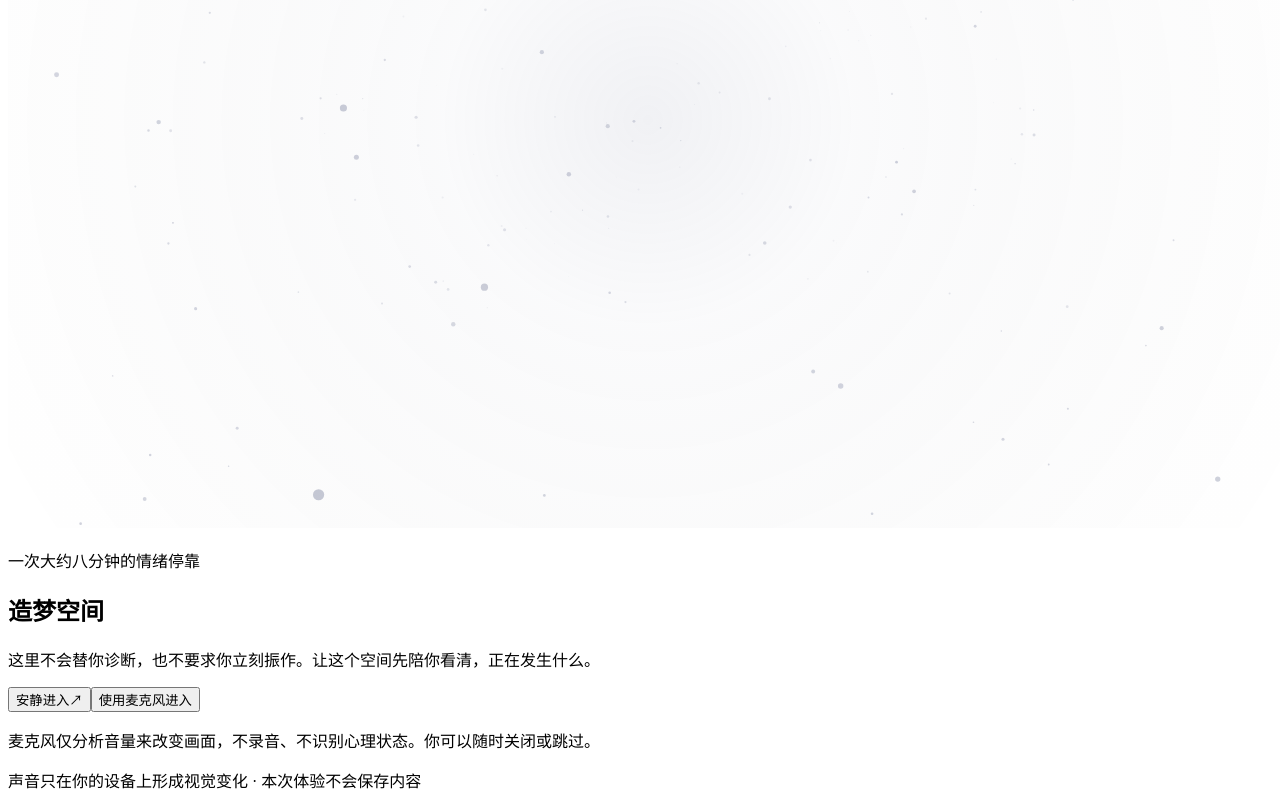
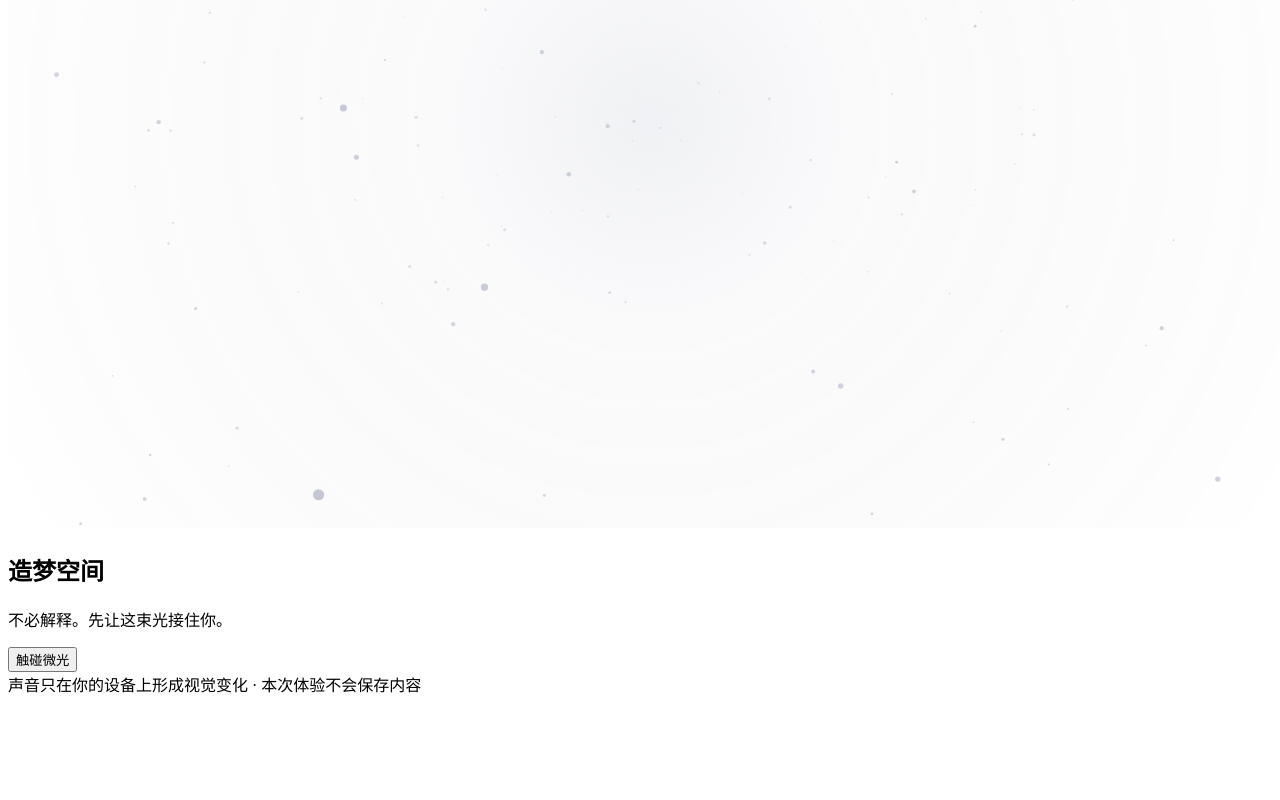
Before and after one commit to zuoherry66-boop/-Mindspace, a React (Vite) app: page / in a window 1280 px wide. Shown: the part 329-1129 px from the top of the page. After the commit the page ends 1033 px from the top, so only its background shows below. Built offline with nearby package versions, Linux system fonts and the light colour scheme; the HTML template or start-up script is replaced by a standard one.

Commit message:
feat: connect the animation-first emotional journey

```diff
--- a/src/App.tsx
+++ b/src/App.tsx
@@ -1,7 +1,6 @@
-import { useMemo, useState } from 'react'
+import { useMemo, useRef, useState } from 'react'
+import { DreamCanvas } from './components/DreamCanvas'
 import { ExperienceChrome } from './components/ExperienceChrome'
-import { DreamCanvas } from './components/DreamCanvas'
-import { reflectionQuestions } from './data/questions'
 import { useMicrophoneLevel } from './hooks/useMicrophoneLevel'
 import {
   createInitialExperience,
@@ -10,73 +9,75 @@ import {
   selectEmotion,
   type EmotionLabel,
 } from './lib/experience'
+import { interpretGesture, type GesturePoint } from './lib/gesture'
+import { createInteractionSignal } from './lib/interaction'
 import { assessSafety, normalizeUserText } from './lib/safety'
+import type { VisualStage as Stage } from './lib/visualProfile'
 import { ArrivalStage } from './stages/ArrivalStage'
-import { CalibrationStage } from './stages/CalibrationStage'
 import { ClosureStage } from './stages/ClosureStage'
-import { ConfirmationStage } from './stages/ConfirmationStage'
-import { EmbodimentStage } from './stages/EmbodimentStage'
-import { ExpressionStage } from './stages/ExpressionStage'
+import { DistanceStage } from './stages/DistanceStage'
+import { EmotionConstellationStage } from './stages/EmotionConstellationStage'
 import { HelpStage } from './stages/HelpStage'
-import { ValuesStage } from './stages/ValuesStage'
-
-import type { VisualStage as Stage } from './lib/visualProfile'
+import { ReleaseStage } from './stages/ReleaseStage'
+import { TactileCalibrationStage } from './stages/TactileCalibrationStage'
+import { ValueLightsStage } from './stages/ValueLightsStage'
 
 const stageProgress: Record<Stage, number> = {
   arrival: 0,
-  calibration: 0.2,
-  confirmation: 0.4,
-  expression: 0.55,
-  embodiment: 0.7,
-  values: 0.85,
+  calibration: 0.18,
+  confirmation: 0.36,
+  expression: 0.54,
+  embodiment: 0.72,
+  values: 0.88,
   closure: 1,
   help: 0,
 }
 
 export default function App() {
   const [stage, setStage] = useState<Stage>('arrival')
-  const [questionIndex, setQuestionIndex] = useState(0)
   const [experience, setExperience] = useState(createInitialExperience)
-  const [prefersMicrophone, setPrefersMicrophone] = useState(false)
   const [reflection, setReflection] = useState('')
   const [chosenValue, setChosenValue] = useState('')
   const [action, setAction] = useState('')
   const [reducedMotion, setReducedMotion] = useState(
     () => window.matchMedia?.('(prefers-reduced-motion: reduce)').matches ?? false,
   )
+  const interactionRef = useRef(createInteractionSignal())
   const microphone = useMicrophoneLevel()
+  const candidates = useMemo(() => deriveEmotionCandidates(experience), [experience])
 
-  const candidates = useMemo(() => deriveEmotionCandidates(experience), [experience])
+  const resetInteraction = () => {
+    Object.assign(interactionRef.current, createInteractionSignal())
+  }
 
   const reset = () => {
     microphone.stop()
+    resetInteraction()
     setStage('arrival')
-    setQuestionIndex(0)
     setExperience(createInitialExperience())
-    setPrefersMicrophone(false)
     setReflection('')
     setChosenValue('')
     setAction('')
   }
 
-  const answerQuestion = (answer: string) => {
-    const question = reflectionQuestions[questionIndex]
-    const nextExperience = recordAnswer(experience, question.key, answer)
-    setExperience(nextExperience)
-    if (questionIndex === reflectionQuestions.length - 1) {
-      setStage('confirmation')
-      return
-    }
-    setQuestionIndex((current) => current + 1)
+  const completeGesture = (point: GesturePoint) => {
+    const meaning = interpretGesture(point)
+    let next = recordAnswer(experience, 'energy', meaning.energy)
+    next = recordAnswer(next, 'body', meaning.body)
+    next = recordAnswer(next, 'impulse', meaning.impulse)
+    setExperience(next)
+    setStage('confirmation')
   }
 
   const confirmEmotion = (emotion: EmotionLabel) => {
     setExperience((current) => selectEmotion(current, emotion))
+    resetInteraction()
     setStage('expression')
   }
 
-  const acceptReflection = (input: string) => {
+  const finishRelease = (input: string) => {
     microphone.stop()
+    resetInteraction()
     const normalized = normalizeUserText(input)
     if (assessSafety(normalized) === 'urgent') {
       setStage('help')
@@ -86,7 +87,7 @@ export default function App() {
     setStage('embodiment')
   }
 
-  const completeExperience = (value: string, nextAction: string) => {
+  const finishValues = (value: string, nextAction: string) => {
     setChosenValue(value)
     setAction(normalizeUserText(nextAction))
     setStage('closure')
@@ -95,41 +96,36 @@ export default function App() {
   const content = (() => {
     switch (stage) {
       case 'arrival':
-        return (
-          <ArrivalStage
-            onStart={(withMicrophone) => {
-              setPrefersMicrophone(withMicrophone)
-              setStage('calibration')
-            }}
-          />
-        )
+        return <ArrivalStage onStart={() => setStage('calibration')} />
       case 'calibration':
-        return (
-          <CalibrationStage
-            index={questionIndex}
-            total={reflectionQuestions.length}
-            question={reflectionQuestions[questionIndex]}
-            onAnswer={answerQuestion}
-          />
-        )
+        return <TactileCalibrationStage interactionRef={interactionRef} onComplete={completeGesture} />
       case 'confirmation':
-        return <ConfirmationStage candidates={candidates} onConfirm={confirmEmotion} />
+        return <EmotionConstellationStage candidates={candidates} onConfirm={confirmEmotion} />
       case 'expression':
         return (
-          <ExpressionStage
-            emotion={experience.confirmedEmotion ?? candidates[0]}
-            prefersMicrophone={prefersMicrophone}
+          <ReleaseStage
+            emotion={experience.confirmedEmotion ?? candidates[0] ?? '说不清'}
+            interactionRef={interactionRef}
             microphoneStatus={microphone.status}
             microphoneLevel={microphone.level}
             onStartMicrophone={() => void microphone.start()}
             onStopMicrophone={microphone.stop}
-            onContinue={acceptReflection}
+            onContinue={finishRelease}
           />
         )
       case 'embodiment':
-        return <EmbodimentStage reflection={reflection} onContinue={() => setStage('values')} />
+        return (
+          <DistanceStage
+            reflection={reflection}
+            interactionRef={interactionRef}
+            onContinue={() => {
+              resetInteraction()
+              setStage('values')
+            }}
+          />
+        )
       case 'values':
-        return <ValuesStage onComplete={completeExperience} />
+        return <ValueLightsStage onComplete={finishValues} />
       case 'closure':
         return <ClosureStage value={chosenValue} action={action} onRestart={reset} />
       case 'help':
@@ -142,6 +138,7 @@ export default function App() {
       progress={stageProgress[stage]}
       onHelp={() => {
         microphone.stop()
+        resetInteraction()
         setStage('help')
       }}
       reducedMotion={reducedMotion}
@@ -151,9 +148,14 @@ export default function App() {
         stage={stage}
         emotion={experience.confirmedEmotion ?? candidates[0] ?? '说不清'}
         microphoneLevel={microphone.level}
+        interactionRef={interactionRef}
         reducedMotion={reducedMotion}
       />
-      <div className={reducedMotion ? 'stage-layer reduce-motion' : 'stage-layer'} aria-live="polite">
+      <div
+        key={stage}
+        className={reducedMotion ? 'stage-layer reduce-motion' : 'stage-layer'}
+        aria-live="polite"
+      >
         {content}
       </div>
     </ExperienceChrome>
--- a/src/stages/ArrivalStage.tsx
+++ b/src/stages/ArrivalStage.tsx
@@ -1,27 +1,16 @@
 interface ArrivalStageProps {
-  onStart: (withMicrophone: boolean) => void
+  onStart: () => void
 }
 
 export function ArrivalStage({ onStart }: ArrivalStageProps) {
   return (
     <section className="stage stage-arrival" aria-labelledby="arrival-title">
-      <p className="stage-eyebrow">一次大约八分钟的情绪停靠</p>
       <h1 id="arrival-title">造梦空间</h1>
-      <p className="arrival-lead">
-        这里不会替你诊断，也不要求你立刻振作。让这个空间先陪你看清，正在发生什么。
-      </p>
-      <div className="arrival-actions">
-        <button className="primary-action" type="button" onClick={() => onStart(false)}>
-          安静进入
-          <span aria-hidden="true">↗</span>
-        </button>
-        <button className="secondary-action" type="button" onClick={() => onStart(true)}>
-          使用麦克风进入
-        </button>
-      </div>
-      <p className="stage-footnote">
-        麦克风仅分析音量来改变画面，不录音、不识别心理状态。你可以随时关闭或跳过。
-      </p>
+      <p className="arrival-lead">不必解释。先让这束光接住你。</p>
+      <button className="arrival-core-action" type="button" aria-label="触碰微光" onClick={onStart}>
+        <span aria-hidden="true" />
+        触碰微光
+      </button>
     </section>
   )
 }
--- a/src/styles.css
+++ b/src/styles.css
@@ -1,7 +1,7 @@
 :root {
   color: #eae7df;
   background: #04050a;
-  font-family: Inter, "Noto Sans SC", "PingFang SC", system-ui, sans-serif;
+  font-family: "PingFang SC", "Noto Sans SC", system-ui, sans-serif;
   font-synthesis: none;
   text-rendering: optimizeLegibility;
 }
@@ -146,7 +146,7 @@ textarea:focus-visible {
   position: relative;
   z-index: 3;
   width: min(980px, 100%);
-  animation: stage-enter 900ms cubic-bezier(0.16, 1, 0.3, 1) both;
+  animation: stage-enter 720ms cubic-bezier(0.16, 1, 0.3, 1) both;
 }
 
 .stage {
@@ -189,6 +189,82 @@ textarea:focus-visible {
   flex-wrap: wrap;
   gap: 12px;
   margin-top: 44px;
+}
+
+.stage-arrival {
+  display: grid;
+  width: 100%;
+  min-height: min(68vh, 680px);
+  place-items: center;
+  align-content: center;
+  text-align: center;
+}
+
+.stage-arrival h1 {
+  max-width: none;
+  font-size: clamp(54px, 10vw, 132px);
+  letter-spacing: -0.08em;
+  text-shadow: 0 0 72px rgba(104, 128, 164, 0.16);
+}
+
+.stage-arrival .arrival-lead {
+  margin: 20px 0 46px;
+  color: rgba(234, 231, 223, 0.54);
+  font-size: clamp(14px, 1.6vw, 18px);
+}
+
+.arrival-core-action {
+  position: relative;
+  display: grid;
+  width: 126px;
+  height: 126px;
+  place-items: center;
+  padding: 0;
+  border: 0;
+  border-radius: 50%;
+  color: rgba(245, 226, 194, 0.82);
+  background: radial-gradient(circle at 38% 32%, rgba(247, 220, 176, 0.9), rgba(173, 111, 82, 0.32) 22%, rgba(67, 86, 117, 0.12) 52%, transparent 70%);
+  cursor: pointer;
+  font-family: "Songti SC", "Noto Serif SC", serif;
+  font-size: 12px;
+  letter-spacing: 0.12em;
+  filter: saturate(0.78);
+  transition: filter 240ms ease-out, transform 500ms cubic-bezier(0.16, 1, 0.3, 1);
+}
+
+.arrival-core-action::before,
+.arrival-core-action::after,
+.arrival-core-action span {
+  position: absolute;
+  inset: -15px;
+  border: 1px solid rgba(221, 187, 140, 0.18);
+  border-radius: 46% 54% 58% 42%;
+  content: "";
+  pointer-events: none;
+}
+
+.arrival-core-action::after {
+  inset: -38px;
+  border-color: rgba(122, 147, 184, 0.11);
+  border-radius: 58% 42% 46% 54%;
+}
+
+.arrival-core-action span {
+  inset: -67px;
+  border-color: rgba(234, 231, 223, 0.06);
+  border-radius: 50%;
+}
+
+.arrival-core-action:hover,
+.arrival-core-action:focus-visible {
+  filter: saturate(1.08) brightness(1.16);
+  transform: scale(1.08);
+}
+
+@media (prefers-reduced-motion: no-preference) {
+  .arrival-core-action::before { animation: core-turn 12s linear infinite; }
+  .arrival-core-action::after { animation: core-turn 19s linear infinite reverse; }
+  .arrival-core-action span { animation: arrival-pulse 4.8s ease-in-out infinite alternate; }
 }
 
 .primary-action,
@@ -381,6 +457,18 @@ textarea:focus-visible {
   font-family: "Songti SC", serif;
   font-size: 28px;
   font-weight: 400;
+}
+
+.stage-closure {
+  width: min(680px, 100%);
+}
+
+.closure-value {
+  margin: 24px 0 0;
+  color: #d9ae78;
+  font-family: "Songti SC", "Noto Serif SC", serif;
+  font-size: 14px;
+  letter-spacing: 0.24em;
 }
 
 .support-links {
@@ -701,7 +789,7 @@ textarea:focus-visible {
   border: 0;
   color: #eae7df;
   background: transparent;
-  cursor: crosshair;
+  cursor: grab;
   touch-action: none;
 }
 
@@ -1080,12 +1168,21 @@ textarea:focus-visible {
 
 @keyframes stage-enter {
   from {
-    opacity: 0;
-    transform: translateY(18px);
+    opacity: 0.12;
+    filter: blur(18px);
+    transform: scale(0.955);
   }
   to {
     opacity: 1;
-    transform: translateY(0);
+    filter: blur(0);
+    transform: scale(1);
+  }
+}
+
+@keyframes arrival-pulse {
+  to {
+    opacity: 0.34;
+    transform: scale(1.12);
   }
 }
 
@@ -1107,8 +1204,41 @@ textarea:focus-visible {
   }
 
   .experience-main {
-    place-items: start;
-    padding-top: 64px;
+    place-items: center;
+    padding: 56px 5vw 78px;
+  }
+
+  .stage-arrival {
+    min-height: 64vh;
+  }
+
+  .stage-arrival h1 {
+    font-size: clamp(50px, 18vw, 82px);
+  }
+
+  .tactile-field,
+  .emotion-constellation,
+  .release-surface,
+  .distance-field,
+  .value-sky {
+    min-height: 330px;
+    height: 54vh;
+  }
+
+  .release-controls {
+    flex-wrap: wrap;
+    gap: 8px 16px;
+  }
+
+  .small-action-entry {
+    bottom: 32px;
+    width: 90vw;
+    flex-direction: column;
+    align-items: stretch;
+  }
+
+  .small-action-entry input {
+    width: 100%;
   }
 
   .question-count {
```
Also changed, not shown: src/components/DreamCanvas.tsx (+44 -9 lines), src/stages/ClosureStage.tsx (+4 -9 lines), 1 other file (tests, documents, lock files or other folders).
